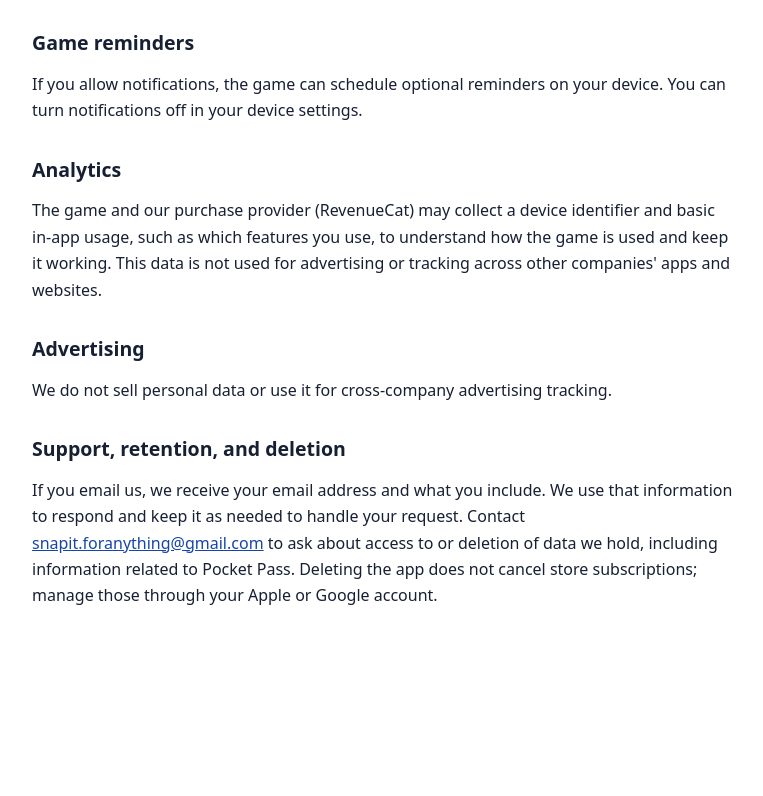
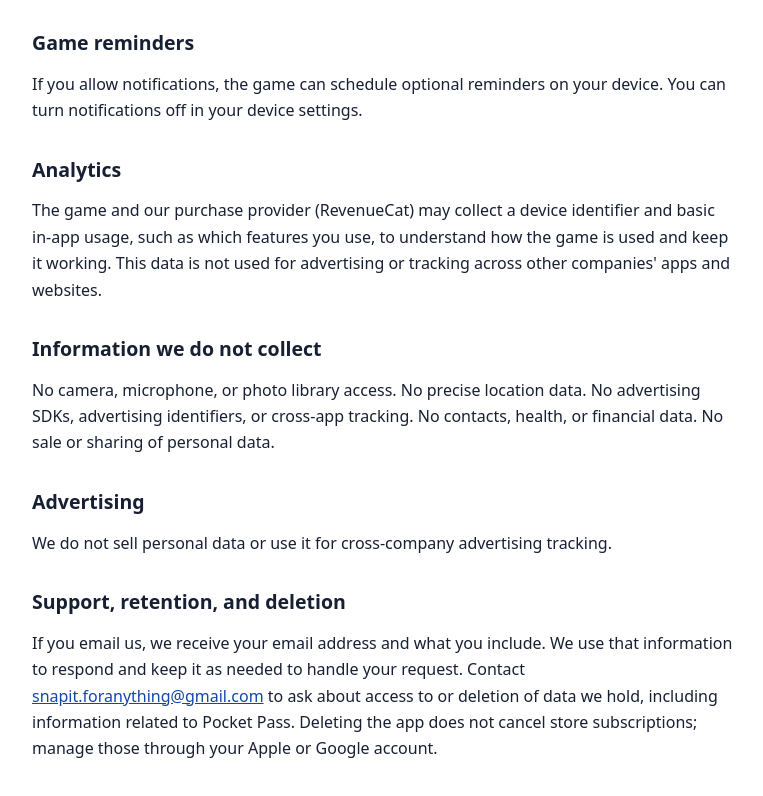
Before and after one commit to ivandebanks/coach-sim-legal, a plain HTML site: page pro-basketball/privacy.html in a window 1280 px wide. Shown: the part 836-1632 px from the top of the page, without its empty margins (256-1019 px from the left). Before the commit the page ends 1525 px from the top, so only its background shows below. Drawn offline with Linux system fonts and the light colour scheme.

Commit message:
Add section on information not collected

```diff
--- a/pro-basketball/privacy.html
+++ b/pro-basketball/privacy.html
@@ -9,6 +9,7 @@
 <h2>Career transfer</h2><p>You can choose to import an eligible career transfer link from College Basketball Coach Sim. A transfer link can contain the in-game name, role, and selected career history. The link carries that information itself; the transfer does not upload your full save to a transfer service. Share links only with people or devices you trust.</p>
 <h2>Game reminders</h2><p>If you allow notifications, the game can schedule optional reminders on your device. You can turn notifications off in your device settings.</p>
 <h2>Analytics</h2><p>The game and our purchase provider (RevenueCat) may collect a device identifier and basic in-app usage, such as which features you use, to understand how the game is used and keep it working. This data is not used for advertising or tracking across other companies' apps and websites.</p>
+<h2>Information we do not collect</h2><p>No camera, microphone, or photo library access. No precise location data. No advertising SDKs, advertising identifiers, or cross-app tracking. No contacts, health, or financial data. No sale or sharing of personal data.</p>
 <h2>Advertising</h2><p>We do not sell personal data or use it for cross-company advertising tracking.</p>
 <h2>Support, retention, and deletion</h2><p>If you email us, we receive your email address and what you include. We use that information to respond and keep it as needed to handle your request. Contact <a href="mailto:snapit.foranything@gmail.com">snapit.foranything@gmail.com</a> to ask about access to or deletion of data we hold, including information related to Pocket Pass. Deleting the app does not cancel store subscriptions; manage those through your Apple or Google account.</p>
 </main></body></html>
```
